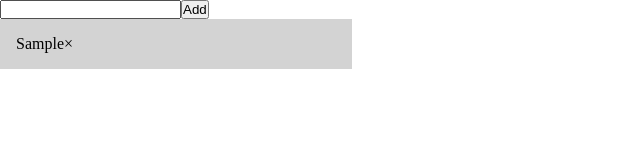
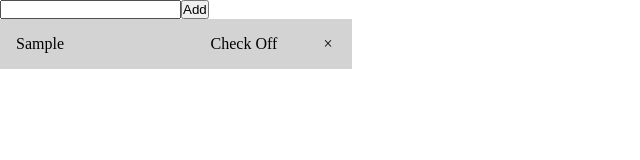
Before and after one commit to Tcooper920/toDoListApp, a plain HTML site: page index.html in a window 1280 px wide. Both pictures are taken after typing "Sample" into the empty fields and a click on the button "Add". Shown: the full height of the page, 0-640 px from the left. Drawn offline with Linux system fonts and the light colour scheme.

Commit message:
Add capability to delete a list item.

```diff
--- a/index.css
+++ b/index.css
@@ -10,3 +10,28 @@
 	margin-bottom: .3rem;
 	background-color: lightgray;
 }
+
+.list-item > * {
+	flex: 1;
+}
+
+/* Grocery list item name */
+.list-item-name {
+	max-width: 10rem;
+	overflow-y: scroll;
+}
+
+/* 'Check Off' text */
+.check-off {
+	text-align: center;
+}
+
+/* 'x' symbol */
+.cancel-button {
+	text-align: center;
+	max-width: 1rem;
+}
+
+.display-none {
+	display: none;
+}
--- a/index.js
+++ b/index.js
@@ -1,6 +1,7 @@
 
-var toDoListElementsContainer = document.getElementsByClassName("to-do-list-elements")[0];
+const toDoListElementsContainer = document.getElementsByClassName("to-do-list-elements")[0];
 const addButton = document.getElementsByClassName("add-button")[0];
+let listItemId = 0;
 
 // Create list element
 addButton.addEventListener("click", (event) => {
@@ -10,11 +11,26 @@ addButton.addEventListener("click", (event) => {
 	let currentTextFieldValue = textField.value;
 	let newListElement = document.createElement("div");
 
-	newListElement.classList.add("list-item");
+	listItemId += 1;
+	newListElement.classList.add(`list-item`, `list-item-id-${listItemId}`);
 	newListElement.innerHTML = `<div class="list-item-name">${currentTextFieldValue}</div>
-								<div class="cancel-button">&times;</div>`;
+								<div class="check-off">Check Off</div>
+								<div class="cancel-button cancel-button-item-id-${listItemId}">&times;</div>`;
 	toDoListElementsContainer.append(newListElement);
 	textField.value = "";
 });
 
 // Delete list element
+document.addEventListener("click", (event) => {
+	if (event.target.classList.contains("cancel-button")) {
+		let listOfCancelButtons = document.getElementsByClassName("cancel-button");
+		let numberOfCancelButtons = listOfCancelButtons.length;
+
+		for (let i = 0; i < numberOfCancelButtons; i++) {
+			if (event.target.classList.contains(`cancel-button-item-id-${i + 1}`)) {
+				let thislistItem = document.getElementsByClassName(`list-item-id-${i + 1}`)[0];
+				thislistItem.classList.add("display-none");
+			}
+		}
+	}
+});
```
